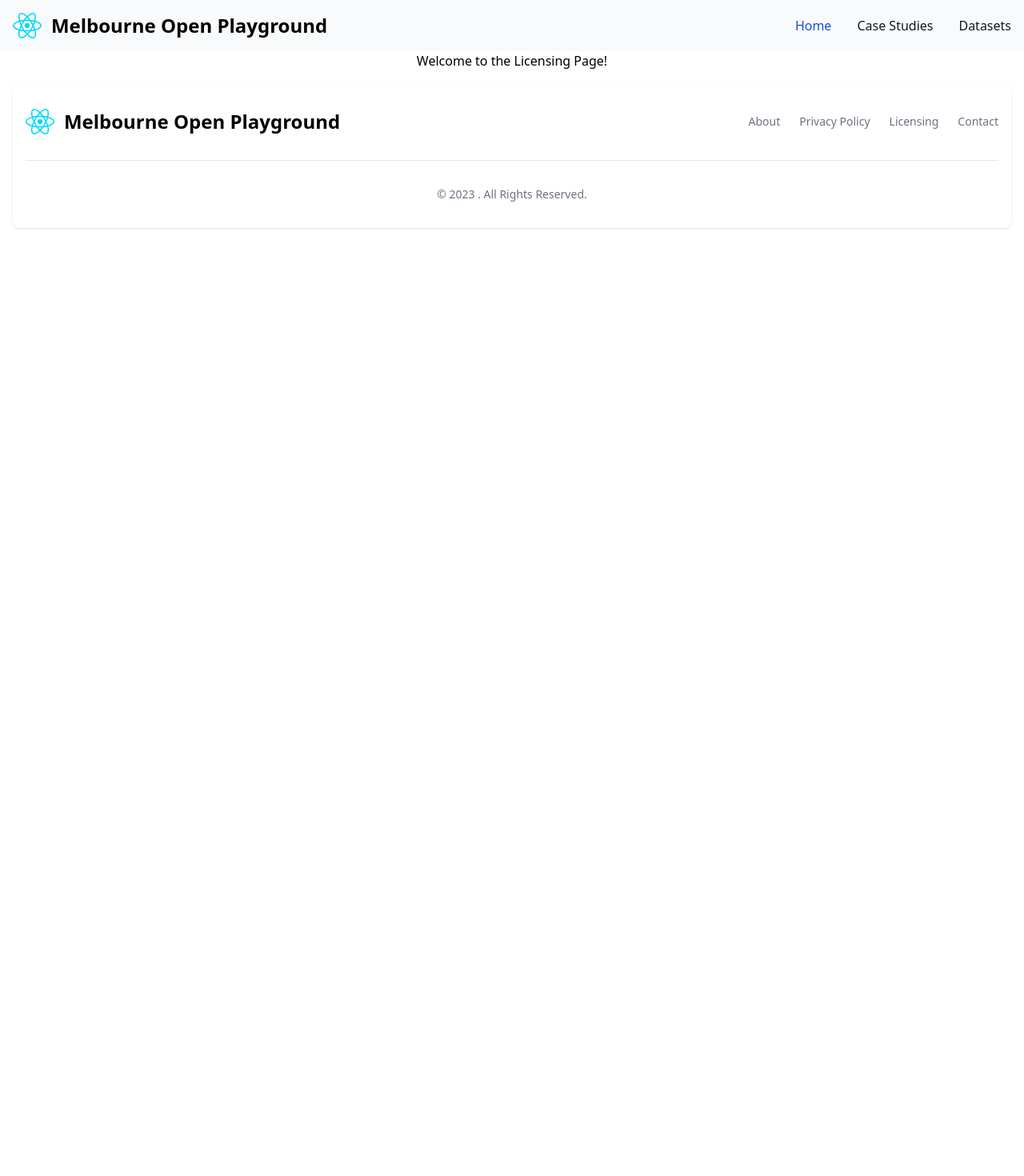
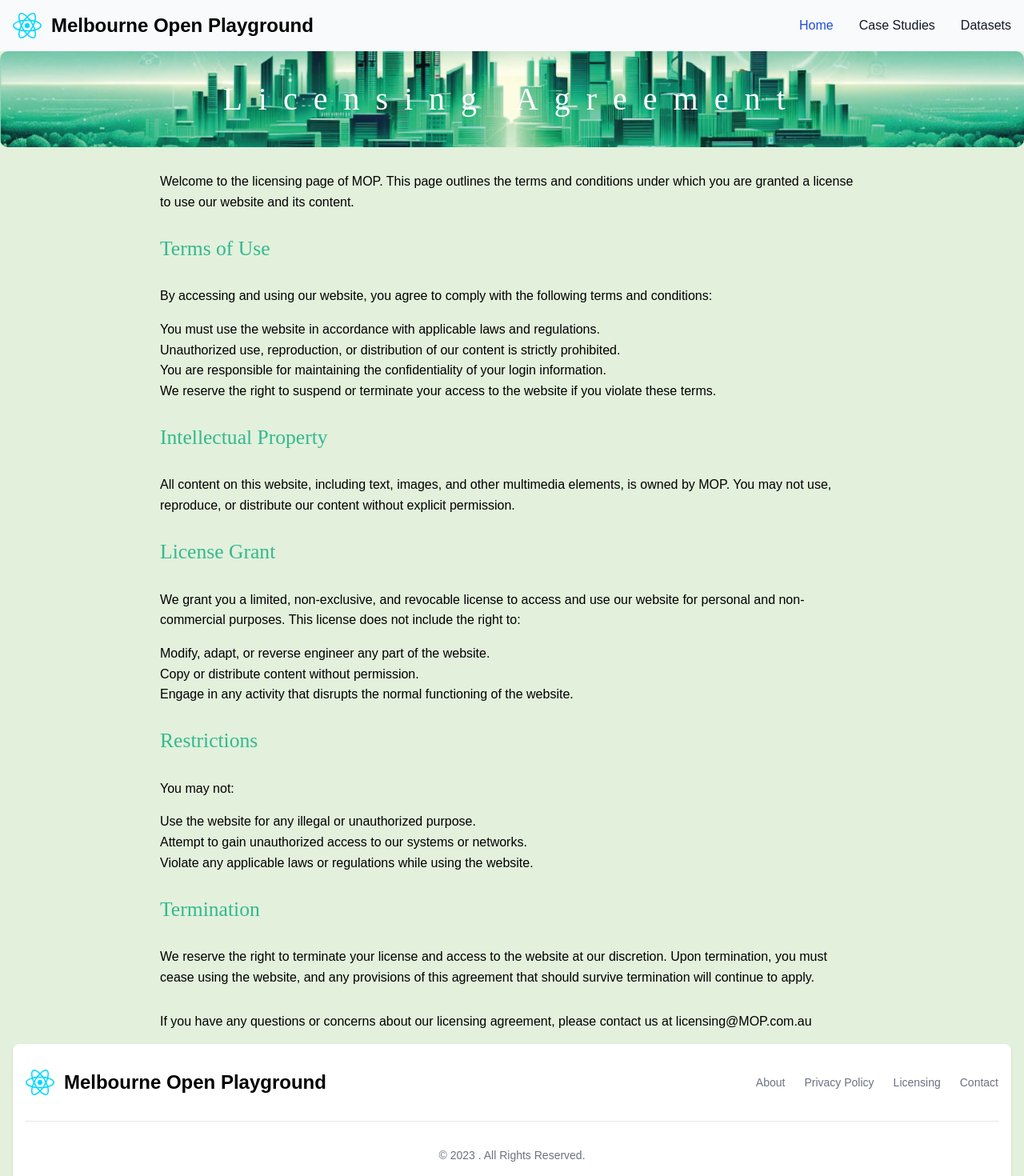
Before and after one commit to jassingh27/WebDev, a React (Vite) app: page /licensing in a window 1280 px wide. Shown: the top 1470 px of the page at 80% size. Before the commit the page ends 800 px from the top, so only its background shows below. Built offline with nearby package versions, Linux system fonts and the light colour scheme.

Commit message:
Created Licensing page

```diff
--- a/src/pages/Licensing.jsx
+++ /dev/null
@@ -1,18 +0,0 @@
-import React from 'react';
-import Header from '../components/Header';
-import Footer from '../components/Footer';
-
-const Licensing = () => {
-  return (
-    <div>
-      <Header />
-      <main>
-        {/* Your home page content goes here */}
-        <h2>Welcome to the Licensing Page!</h2>
-      </main>
-      <Footer />
-    </div>
-  );
-};
-
-export default Licensing;
--- /dev/null
+++ b/src/pages/Licensing/Licensing.jsx
@@ -0,0 +1,102 @@
+import React from "react";
+import Header from "../../components/Header";
+import Footer from "../../components/Footer";
+import "./licensing.css";
+
+const Licensing = () => {
+  return (
+    <div className="licensing-page">
+      <Header />
+
+      <h1>Licensing Agreement</h1>
+      <div className=" pading">
+        <div className="content">
+          <p>
+            Welcome to the licensing page of MOP. This page outlines the terms
+            and conditions under which you are granted a license to use our
+            website and its content.
+          </p>
+
+          <h2>Terms of Use</h2>
+          <p>
+            By accessing and using our website, you agree to comply with the
+            following terms and conditions:
+          </p>
+
+          <ul>
+            <li>
+              You must use the website in accordance with applicable laws and
+              regulations.
+            </li>
+            <li>
+              Unauthorized use, reproduction, or distribution of our content is
+              strictly prohibited.
+            </li>
+            <li>
+              You are responsible for maintaining the confidentiality of your
+              login information.
+            </li>
+            <li>
+              We reserve the right to suspend or terminate your access to the
+              website if you violate these terms.
+            </li>
+          </ul>
+
+          <h2>Intellectual Property</h2>
+          <p>
+            All content on this website, including text, images, and other
+            multimedia elements, is owned by MOP. You may not use, reproduce, or
+            distribute our content without explicit permission.
+          </p>
+
+          <h2>License Grant</h2>
+          <p>
+            We grant you a limited, non-exclusive, and revocable license to
+            access and use our website for personal and non-commercial purposes.
+            This license does not include the right to:
+          </p>
+
+          <ul>
+            <li>Modify, adapt, or reverse engineer any part of the website.</li>
+            <li>Copy or distribute content without permission.</li>
+            <li>
+              Engage in any activity that disrupts the normal functioning of the
+              website.
+            </li>
+          </ul>
+
+          <h2>Restrictions</h2>
+          <p>You may not:</p>
+          <ul>
+            <li>Use the website for any illegal or unauthorized purpose.</li>
+            <li>
+              Attempt to gain unauthorized access to our systems or networks.
+            </li>
+            <li>
+              Violate any applicable laws or regulations while using the
+              website.
+            </li>
+          </ul>
+
+          <h2>Termination</h2>
+          <p>
+            We reserve the right to terminate your license and access to the
+            website at our discretion. Upon termination, you must cease using
+            the website, and any provisions of this agreement that should
+            survive termination will continue to apply.
+          </p>
+        </div>
+
+        <div className="contact-info">
+          <p>
+            If you have any questions or concerns about our licensing agreement,
+            please contact us at licensing@MOP.com.au
+          </p>
+        </div>
+      </div>
+      <Footer />
+    </div>
+  );
+};
+
+export default Licensing;
--- /dev/null
+++ b/src/pages/Licensing/licensing.css
@@ -0,0 +1,74 @@
+body {
+    margin: o;
+
+    font-family: 'Arial',
+        sans-serif;
+}
+
+.pading {
+    padding-left: 200px;
+    padding-right: 200px;
+}
+
+.licensing-page {
+
+    background-color: #E2F0DC;
+    color: #000000;
+    max-width: 2000px;
+    margin: auto;
+    border-radius: 10px;
+    box-shadow: 0 0 10px rgba(0, 0, 0, 0.1);
+}
+
+h1,
+h2 {
+    text-align: left;
+    font-family: 'Abril Fatface';
+}
+
+h2,
+p {
+    margin-bottom: 1em !important;
+    margin-top: 1em !important;
+}
+
+p,
+li {
+    text-align: left;
+    font-size: 1em;
+
+}
+
+h1 {
+    color: #FFFFFF;
+    text-align: center;
+    font-family: 'Abril Fatface';
+    font-size: 2.5em !important;
+    padding: 30px;
+    background-image: url('/src/assets/Rectangle\ \(1\).png');
+    background-size: cover;
+    background-position: center;
+    border-radius: 10px;
+    letter-spacing: 20px;
+}
+
+.content {
+    margin-top: 30px;
+    line-height: 1.6;
+}
+
+h2 {
+    color: #33B98E;
+    margin-top: 20px;
+    font-size: 1.6em !important;
+}
+
+ul {
+    list-style-type: disc;
+    margin-left: 20px;
+}
+
+.contact-info {
+    margin-top: 30px;
+    color: #000000;
+}
```
Also changed, not shown: src/App.jsx (+15 -15 lines), src/assets/Rectangle (1).png (added).
